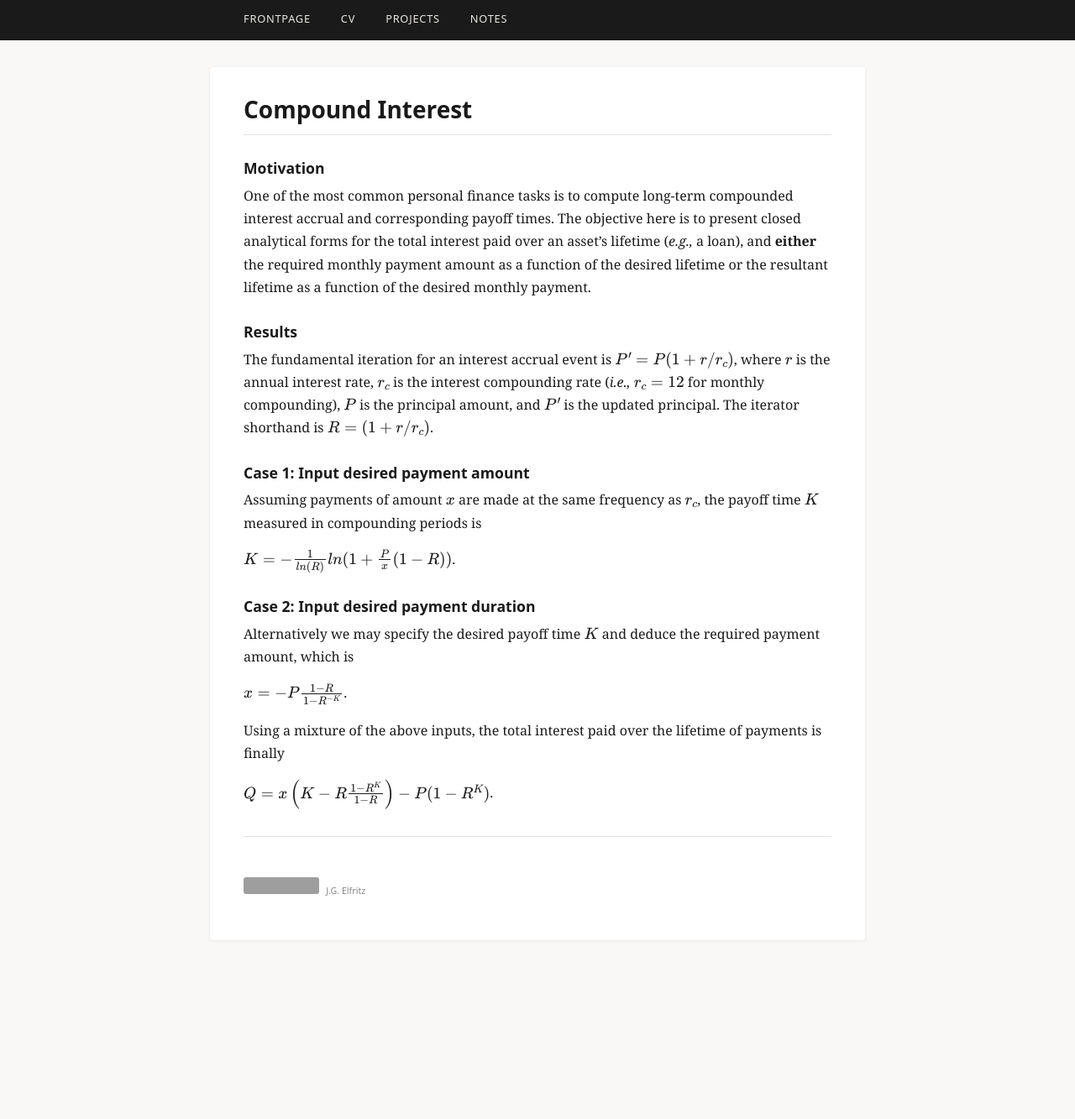
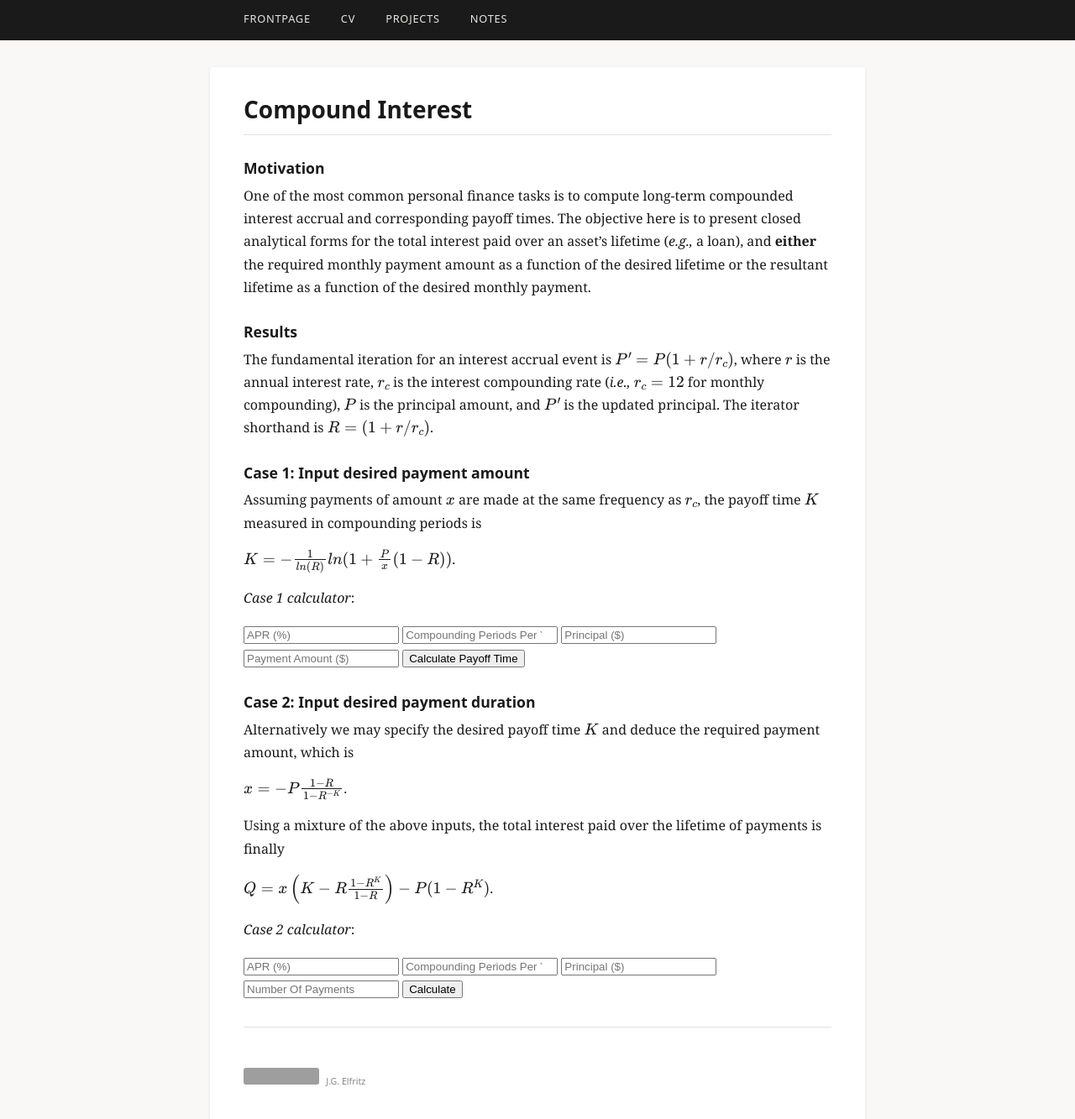
Before and after one commit to justinelfritz/justinelfritz.github.io, a Jekyll site: the page built from pages/interest_calculators.md, in a window 1280 px wide and 1379 px high. Shown: the top 1333 px of the window at 84% size. Built offline with Jekyll 4.4.1, drawn with Linux system fonts in a browser that asks for light colours; part of the change alters nothing that is shown; grey boxes are pictures that could not be loaded.

Commit message:
add JS calculators to interest compounding page

```diff
--- a/pages/interest_calculators.md
+++ b/pages/interest_calculators.md
@@ -19,6 +19,57 @@ Assuming payments of amount $$x$$ are made at the same frequency as $$r_c$$, the
 $$K=-\frac{1}{ln(R)}ln(1+\frac{P}{x}\left(1-R\right))$$.
 
 
+*Case 1 calculator*:
+<div>
+  <input type="number" id="apr1" placeholder="APR (%)" />
+  <input type="number" id="rc1" placeholder="Compounding Periods Per Year" />
+  <input type="number" id="principal1" placeholder="Principal ($)" />
+  <input type="number" id="payment1" placeholder="Payment Amount ($)"/>
+  <button onclick="calculateCase1()">Calculate Payoff Time</button>
+  <p id="case1Result"></p>
+  <p id="int1Result"></p>
+</div>
+
+<script>
+  function calculateCase1() {
+    const apr = parseFloat(document.getElementById('apr1').value);
+    const rc = parseFloat(document.getElementById('rc1').value);
+    const princ = parseFloat(document.getElementById('principal1').value);
+    const pmt = parseFloat(document.getElementById('payment1').value);
+
+    if (apr >= 0 && rc > 0 && princ >= 0 && pmt > 0) {
+      // Scale APR from percentage (e.g. 5% -> 0.05) and divide by compounding periods
+      const ratePerPeriod = (apr / 100) / rc;
+      const aprscaled = 1.00 + ratePerPeriod;
+
+      // Safety check: Is the payment large enough to cover accruing interest?
+      const interestAccrued = princ * ratePerPeriod;
+      if (pmt <= interestAccrued) {
+        document.getElementById('case1Result').innerText =
+          `Payment is too small. Minimum required to cover interest is $${interestAccrued.toFixed(2)}.`;
+        return;
+      }
+
+      // Calculate number of payments using the loan payoff formula
+      const prefix = -1.00 / Math.log(aprscaled);
+      const y = Math.log((princ / pmt) * (1.00 - aprscaled) + 1.00);
+      const periods = prefix * y;
+
+      //const fac1 = pmt*(periods - aprscaled*((1.00-aprscaled**periods)/(1-aprscaled)))
+      //const fac2 = princ*(1.00 - aprscaled**periods)
+      //const interest = fac1 - fac2
+      const interest = (pmt * periods) - princ;
+
+      document.getElementById('case1Result').innerText =
+        `Number of payments: ${periods.toFixed(2)}`;
+      document.getElementById('int1Result').innerText =
+        `Total Interest Paid: ${interest.toFixed(2)}`;
+    } else {
+      document.getElementById('case1Result').innerText = "Please provide valid inputs.";
+    }
+  }
+</script>
+
 #### Case 2: Input desired payment duration
 Alternatively we may specify the desired payoff time $$K$$ and deduce the required payment amount, which is
 
@@ -28,3 +79,42 @@ $$x=-P\frac{1-R}{1-R^{-K}}$$.
 Using a mixture of the above inputs, the total interest paid over the lifetime of payments is finally
 
 $$Q=x\left(K-R\frac{1-R^K}{1-R}\right)-P(1-R^K)$$.
+
+*Case 2 calculator*:
+<div>
+  <input type="number" id="apr2" placeholder="APR (%)" />
+  <input type="number" id="rc2" placeholder="Compounding Periods Per Year" />
+  <input type="number" id="principal2" placeholder="Principal ($)" />
+  <input type="number" id="periods2" placeholder="Number Of Payments"/>
+  <button onclick="calculateCase2()">Calculate </button>
+  <p id="case2Result"></p>
+  <p id="int2Result"></p>
+</div>
+
+<script>
+  function calculateCase2() {
+    const apr = parseFloat(document.getElementById('apr2').value);
+    const rc = parseFloat(document.getElementById('rc2').value);
+    const princ = parseFloat(document.getElementById('principal2').value);
+    const periods = parseFloat(document.getElementById('periods2').value);
+
+    if (apr >= 0 && rc > 0 && princ >= 0 && periods > 0) {
+      // Scale APR from percentage (e.g. 5% -> 0.05) and divide by compounding periods
+      const ratePerPeriod = (apr / 100) / rc;
+      const aprscaled = 1.00 + ratePerPeriod;
+
+      const pmt = -princ*(1.00 - aprscaled)/(1.00 - aprscaled**(-periods))
+
+      //const fac1 = pmt*(periods - aprscaled*((1.00-aprscaled**periods)/(1-aprscaled)))
+      //const fac2 = princ*(1.00 - aprscaled**periods)
+      //const interest = fac1 - fac2
+      const interest = (pmt * periods) - princ;
+      document.getElementById('case2Result').innerText =
+        `Payment Amount: ${pmt.toFixed(2)}`;
+      document.getElementById('int2Result').innerText =
+        `Total Interest Paid: ${interest.toFixed(2)}`;
+    } else {
+      document.getElementById('case2Result').innerText = "Please provide valid inputs.";
+    }
+  }
+</script>
```
